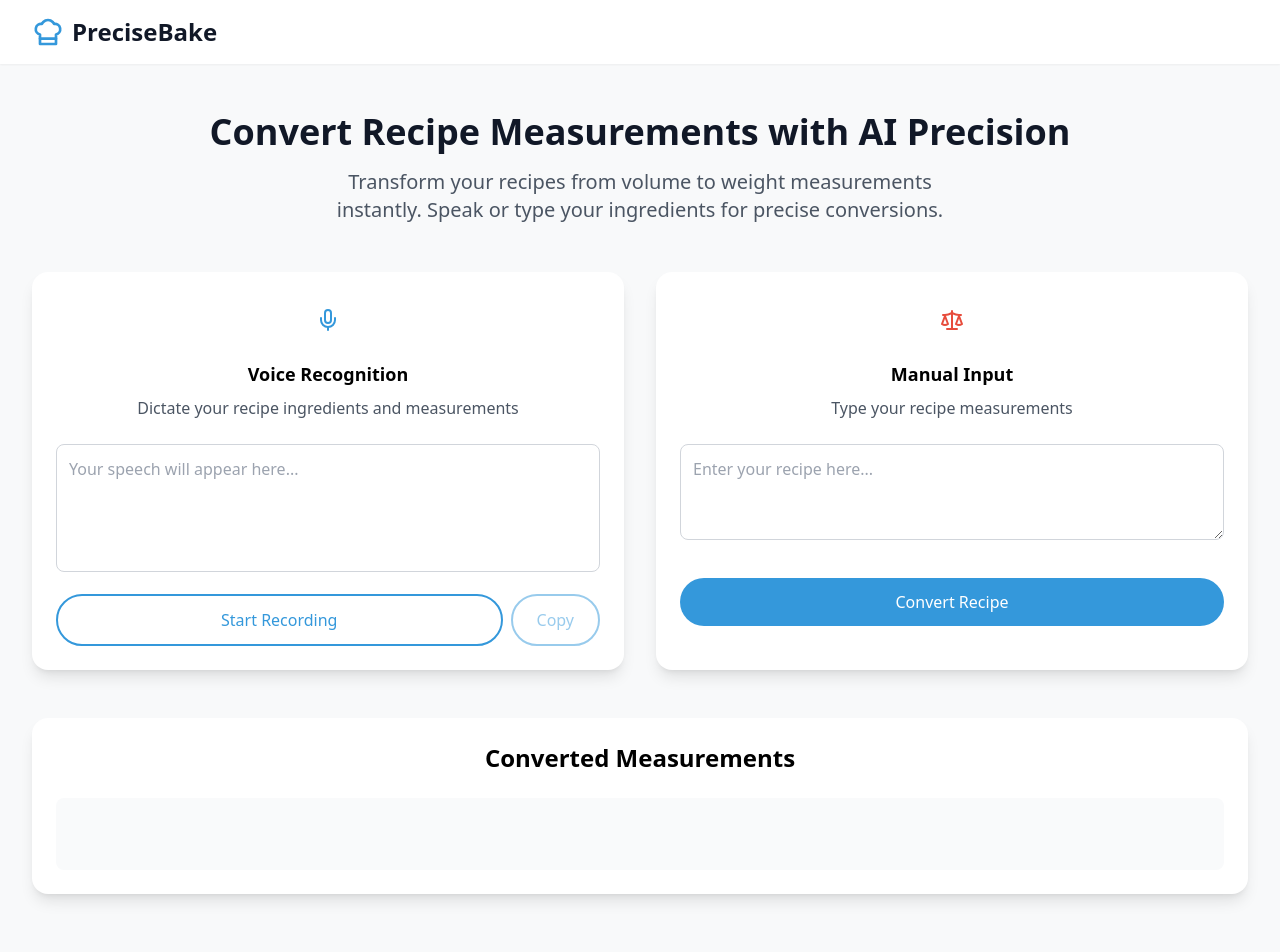
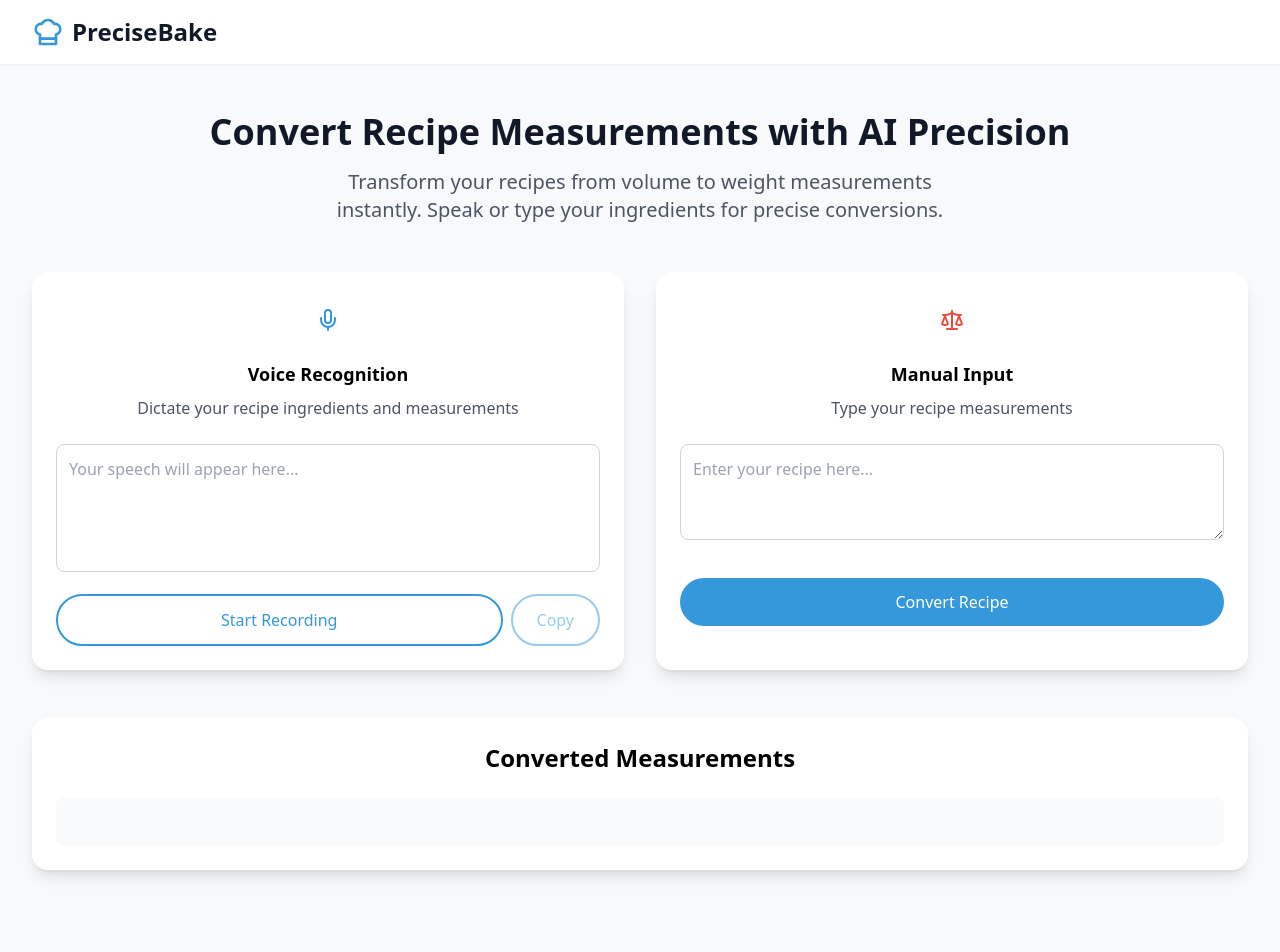
Before and after one commit to HarshaVardhan-AS/precisebake_frontend, a React (Vite) app: page / in a window 1280 px wide. Shown: the top 952 px of the page. Built offline with nearby package versions, Linux system fonts and the light colour scheme; a web font is replaced by a local one.

Commit message:
Update App.tsx

```diff
--- a/src/App.tsx
+++ b/src/App.tsx
@@ -261,7 +261,7 @@ const copyTranscription = () => {
           </div>
           <div className="bg-gray-50 rounded-lg p-6">
             <p className="text-gray-600 text-center">
-              {convertedRecipe.split(/(?=\d+\.\d+)/).map((line, index) => (
+              {convertedRecipe.match(/\d+\.\d+.*?(?=\d+\.\d+|$)/gs)?.map((line, index) => (
                 <span key={index}>
                   {line.trim()}
                   <br />
```
